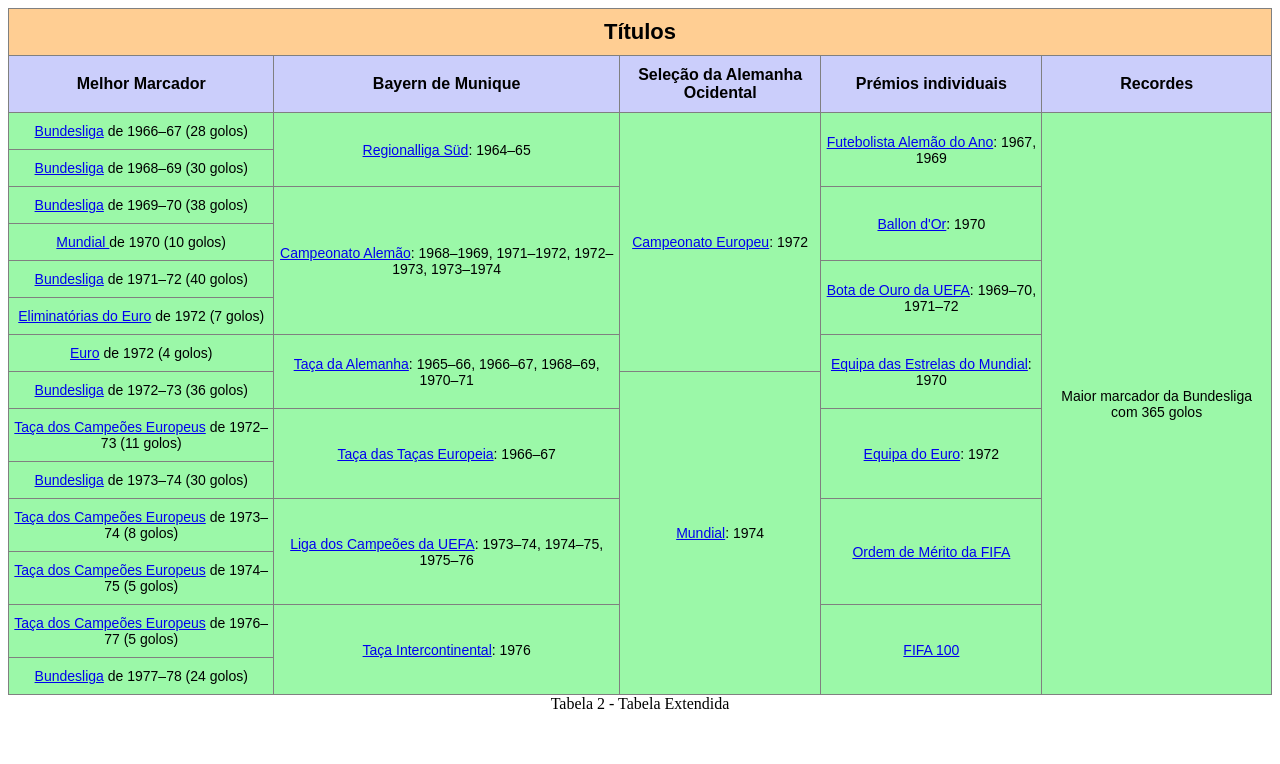
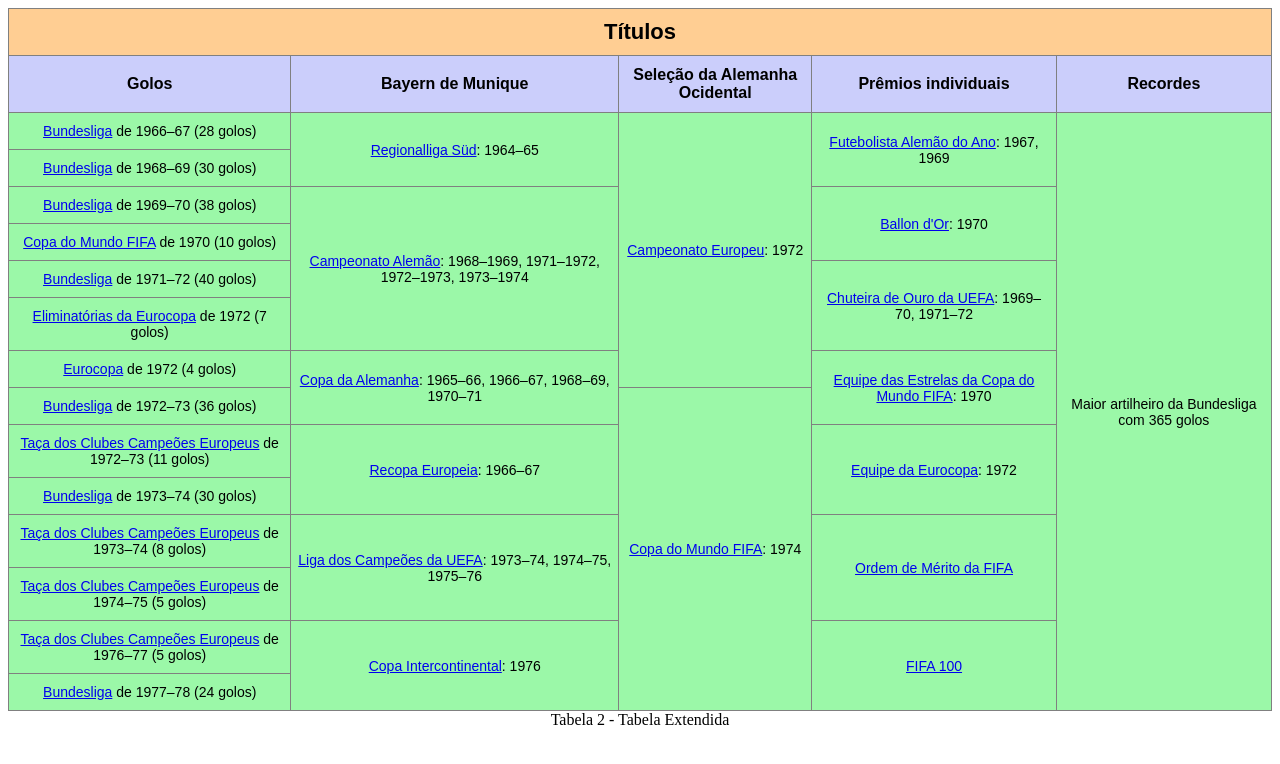
Before and after one commit to SerhiyKukurudza/IPW_Projeto, a plain HTML site: page table_extended.html in a window 1280 px wide. Drawn offline with Linux system fonts and the light colour scheme.

Commit message:
Update table_extended.html

```diff
--- a/table_extended.html
+++ b/table_extended.html
@@ -2,12 +2,66 @@
 
 <head>
   <meta http-equiv="Content-Type" content="text/html; charset=utf-8" />
-  <title>Projeto/Part 1 Serhiy Kukurudza e Bruno Rosa (Tabela Extendida)</title>
-  <link rel="icon" href="bola.png"/>
-  <link type="text/css" rel="stylesheet" media="screen" href="style.css">
+  <title>Tabela Extendida</title>
 </head>
+
+<style type="text/css">
+  .tabela {
+    border-collapse: collapse;
+    border-spacing: 0;
+  }
+
+  .tabela td {
+    border-color: black;
+    border-style: solid;
+    border-width: 1px;
+    font-family: Arial, sans-serif;
+    font-size: 14px;
+    overflow: hidden;
+    padding: 10px 5px;
+    word-break: normal;
+  }
+
+  .tabela th {
+    border-color: black;
+    border-style: solid;
+    border-width: 1px;
+    font-family: Arial, sans-serif;
+    font-size: 14px;
+    font-weight: normal;
+    overflow: hidden;
+    padding: 10px 5px;
+    word-break: normal;
+  }
+
+  .tabela .categorias {
+    background-color: #cbcefb;
+    border-color: inherit;
+    font-size: 16px;
+    font-weight: bold;
+    text-align: center;
+    vertical-align: center;
+  }
+
+  .tabela .titulo {
+    background-color: #ffce93;
+    border-color: inherit;
+    font-size: 22px;
+    font-weight: bold;
+    text-align: center;
+    vertical-align: center;
+  }
+
+  .tabela .informacao {
+    background-color: #9bf8a8;
+    border-color: inherit;
+    text-align: center;
+    vertical-align: center;
+  }
+</style>
+
 <body>
-  <table class="tabela_extendida" align="center">
+  <table class="tabela" align="center">
     <caption align="bottom">
       Tabela 2 - Tabela Extendida
     </caption>
@@ -18,10 +72,10 @@
     </thead>
     <tbody>
       <tr>
-        <td class="categorias">Melhor Marcador</td>
+        <td class="categorias">Golos</td>
         <td class="categorias">Bayern de Munique</td>
         <td class="categorias">Seleção da Alemanha Ocidental</td>
-        <td class="categorias">Prémios individuais</td>
+        <td class="categorias">Prêmios individuais</td>
         <td class="categorias">Recordes</td>
       </tr>
       <tr>
@@ -33,7 +87,7 @@
             target="_blank">Campeonato Europeu</a>: 1972</td>
         <td class="informacao" rowspan="2"><a href="https://pt.wikipedia.org/wiki/Futebolista_Alem%C3%A3o_do_Ano"
             target="_blank">Futebolista Alemão do Ano</a>: 1967, 1969</td>
-        <td class="informacao" rowspan="14">Maior marcador da Bundesliga com 365 golos</td>
+        <td class="informacao" rowspan="14">Maior artilheiro da Bundesliga com 365 golos</td>
       </tr>
       <tr>
         <td class="informacao"><a href="https://pt.wikipedia.org/wiki/Bundesliga_de_1968%E2%80%9369"
@@ -48,42 +102,42 @@
             d'Or</a>: 1970</td>
       </tr>
       <tr>
-        <td class="informacao"><a href="https://pt.wikipedia.org/wiki/Copa_do_Mundo_FIFA_de_1970" target="_blank">Mundial
-        </a> de 1970 (10 golos)</td>
+        <td class="informacao"><a href="https://pt.wikipedia.org/wiki/Copa_do_Mundo_FIFA_de_1970" target="_blank">Copa
+            do Mundo FIFA</a> de 1970 (10 golos)</td>
       </tr>
       <tr>
         <td class="informacao"><a href="https://pt.wikipedia.org/wiki/Bundesliga_de_1971%E2%80%9372"
             target="_blank">Bundesliga</a> de 1971–72 (40 golos)</td>
         <td class="informacao" rowspan="2"><a href="https://pt.wikipedia.org/wiki/Bota_de_Ouro_da_UEFA"
-            target="_blank">Bota de Ouro da UEFA</a>: 1969–70, 1971–72</td>
+            target="_blank">Chuteira de Ouro da UEFA</a>: 1969–70, 1971–72</td>
       </tr>
       <tr>
         <td class="informacao"><a href="https://pt.wikipedia.org/wiki/Campeonato_Europeu_de_Futebol_de_1972"
-            target="_blank">Eliminatórias do Euro</a> de 1972 (7 golos)</td>
+            target="_blank">Eliminatórias da Eurocopa</a> de 1972 (7 golos)</td>
       </tr>
       <tr>
         <td class="informacao"><a href="https://pt.wikipedia.org/wiki/Campeonato_Europeu_de_Futebol_de_1972"
-            target="_blank">Euro</a> de 1972 (4 golos)</td>
-        <td class="informacao" rowspan="2"><a href="https://pt.wikipedia.org/wiki/Copa_da_Alemanha" target="_blank">Taça
+            target="_blank">Eurocopa</a> de 1972 (4 golos)</td>
+        <td class="informacao" rowspan="2"><a href="https://pt.wikipedia.org/wiki/Copa_da_Alemanha" target="_blank">Copa
             da Alemanha</a>: 1965–66, 1966–67, 1968–69, 1970–71</td>
         <td class="informacao" rowspan="2"><a href="https://pt.wikipedia.org/wiki/Pr%C3%AAmios_da_Copa_do_Mundo_FIFA"
-            target="_blank">Equipa das Estrelas do Mundial</a>: 1970</td>
+            target="_blank">Equipe das Estrelas da Copa do Mundo FIFA</a>: 1970</td>
       </tr>
       <tr>
         <td class="informacao"><a href="https://pt.wikipedia.org/wiki/Bundesliga_de_1972–73"
             target="_blank">Bundesliga</a> de 1972–73 (36 golos)</td>
         <td class="informacao" rowspan="7"><a href="https://pt.wikipedia.org/wiki/Copa_do_Mundo_FIFA"
-            target="_blank">Mundial</a>: 1974</td>
+            target="_blank">Copa do Mundo FIFA</a>: 1974</td>
       </tr>
       <tr>
         <td class="informacao"><a
             href="https://pt.wikipedia.org/wiki/Ta%C3%A7a_dos_Clubes_Campe%C3%B5es_Europeus_de_1972%E2%80%9373"
-            target="_blank">Taça dos Campeões Europeus</a> de 1972–73 (11 golos)</td>
+            target="_blank">Taça dos Clubes Campeões Europeus</a> de 1972–73 (11 golos)</td>
         <td class="informacao" rowspan="2"><a
-            href="https://pt.wikipedia.org/wiki/Ta%C3%A7a_dos_Clubes_Vencedores_de_Ta%C3%A7as" target="_blank">Taça
-            das Taças Europeia</a>: 1966–67</td>
+            href="https://pt.wikipedia.org/wiki/Ta%C3%A7a_dos_Clubes_Vencedores_de_Ta%C3%A7as" target="_blank">Recopa
+            Europeia</a>: 1966–67</td>
         <td class="informacao" rowspan="2"><a href="https://pt.wikipedia.org/wiki/Campeonato_Europeu_de_Futebol"
-            target="_blank">Equipa do Euro</a>: 1972</td>
+            target="_blank">Equipe da Eurocopa</a>: 1972</td>
       </tr>
       <tr>
         <td class="informacao"><a href="https://pt.wikipedia.org/wiki/Bundesliga_de_1973%E2%80%9374"
@@ -92,7 +146,7 @@
       <tr>
         <td class="informacao"><a
             href="https://pt.wikipedia.org/wiki/Ta%C3%A7a_dos_Clubes_Campe%C3%B5es_Europeus_de_1973%E2%80%9374"
-            target="_blank">Taça dos Campeões Europeus</a> de 1973–74 (8 golos)</td>
+            target="_blank">Taça dos Clubes Campeões Europeus</a> de 1973–74 (8 golos)</td>
         <td class="informacao" rowspan="2"><a href="https://pt.wikipedia.org/wiki/Liga_dos_Campe%C3%B5es_da_UEFA"
             target="_blank">Liga dos Campeões da UEFA</a>: 1973–74, 1974–75, 1975–76</td>
         <td class="informacao" rowspan="2"><a href="https://pt.wikipedia.org/wiki/Ordem_de_M%C3%A9rito_da_FIFA"
@@ -101,14 +155,14 @@
       <tr>
         <td class="informacao"><a
             href="https://pt.wikipedia.org/wiki/Ta%C3%A7a_dos_Clubes_Campe%C3%B5es_Europeus_de_1974%E2%80%9375"
-            target="_blank">Taça dos Campeões Europeus</a> de 1974–75 (5 golos)</td>
+            target="_blank">Taça dos Clubes Campeões Europeus</a> de 1974–75 (5 golos)</td>
       </tr>
       <tr>
         <td class="informacao"><a
             href="https://pt.wikipedia.org/wiki/Ta%C3%A7a_dos_Clubes_Campe%C3%B5es_Europeus_de_1976%E2%80%9377"
-            target="_blank">Taça dos Campeões Europeus</a> de 1976–77 (5 golos)</td>
+            target="_blank">Taça dos Clubes Campeões Europeus</a> de 1976–77 (5 golos)</td>
         <td class="informacao" rowspan="2"><a href="https://pt.wikipedia.org/wiki/Copa_Intercontinental"
-            target="_blank">Taça Intercontinental</a>: 1976</td>
+            target="_blank">Copa Intercontinental</a>: 1976</td>
         <td class="informacao" rowspan="2"><a href="https://pt.wikipedia.org/wiki/FIFA_100" target="_blank">FIFA 100</a>
         </td>
       </tr>
```
